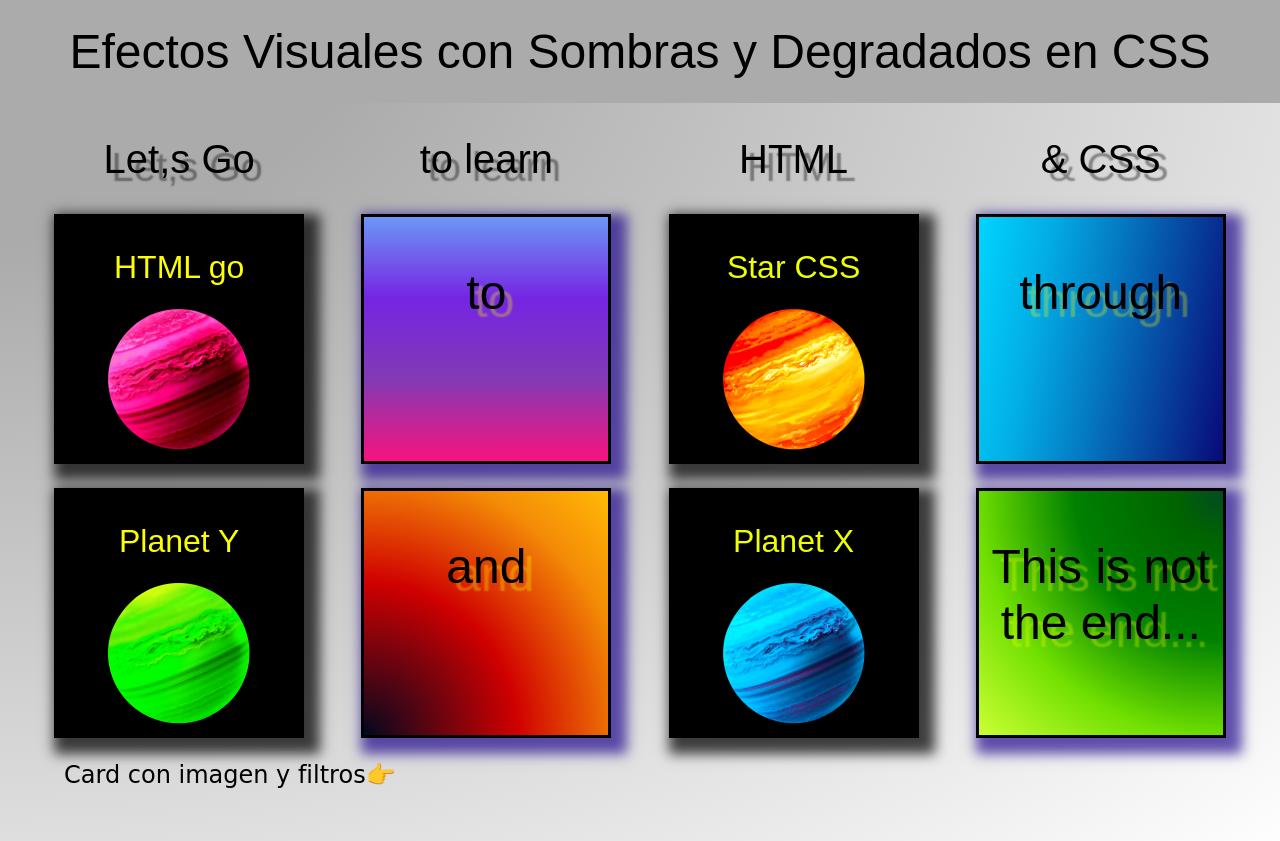
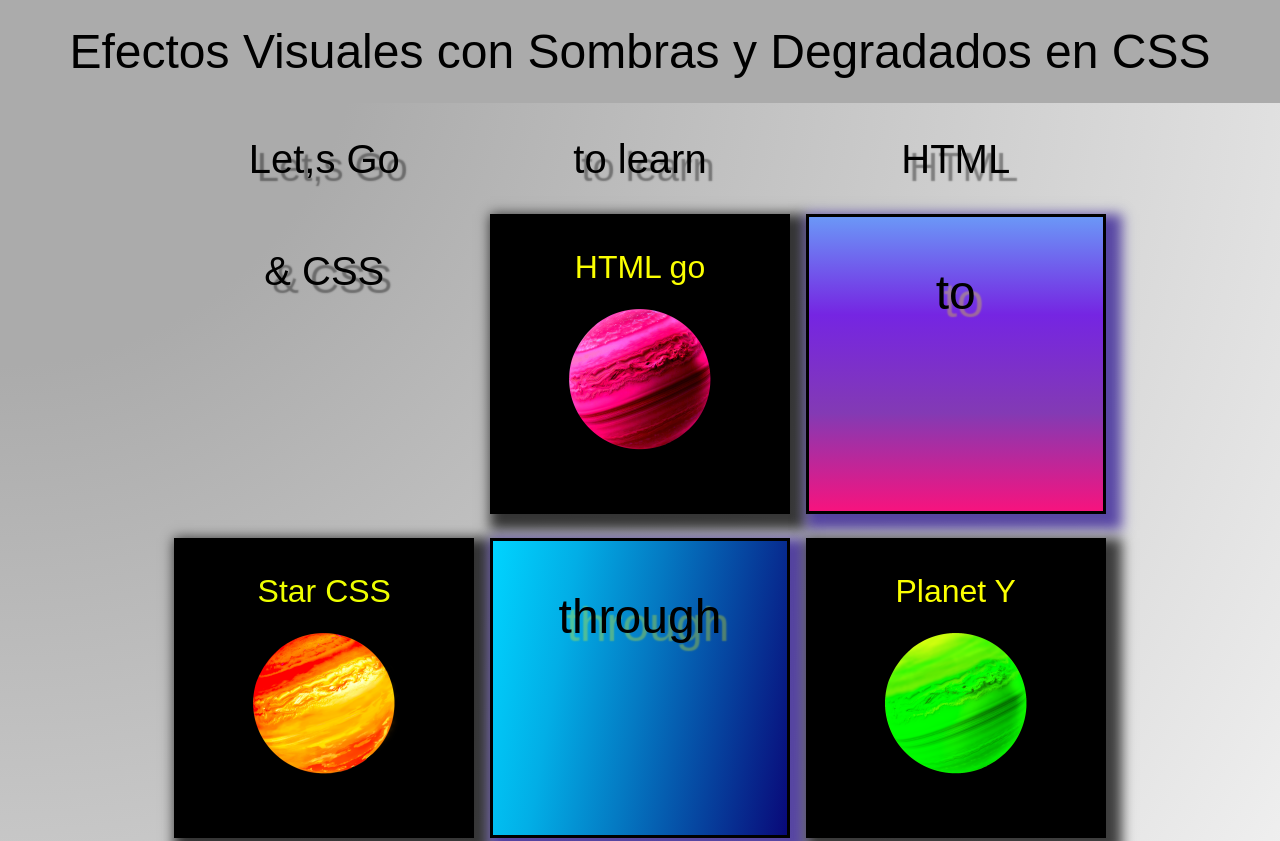
Before and after one commit to ResetStorm/sombras_degra, a plain HTML site: page index.html in a window 1280 px wide. Shown: the top 841 px of the page. Drawn offline with Linux system fonts and the light colour scheme; a web font is replaced by a local one.

Commit message:
Add files via upload

```diff
--- a/css/styles.css
+++ b/css/styles.css
@@ -20,7 +20,7 @@ body {
   color: #000000;
 }
 .container {
-  width: 96%;
+  width: 74%;
   height: auto;
   margin-left: auto;
   margin-right: auto;
@@ -43,7 +43,7 @@ h1 {
   background-color: #ababab;
 }
 .h2-som {
-  width: 250px;
+  width: 300px;
   margin-bottom: 2rem;
   margin-left: auto;
   margin-right: auto;
@@ -63,8 +63,8 @@ h1 {
   margin-bottom: 1.5rem;
   margin-left: auto;
   margin-right: auto;
-  width: 250px;
-  height: 250px;
+  width: 300px;
+  height: 300px;
 }
 
 p {
@@ -154,7 +154,7 @@ p {
   background-color: #000000;
   color: #eeff00;
 }
-.box2,
+
 .shadows img {
   max-width: 250px;
   max-height: 250px;
```
